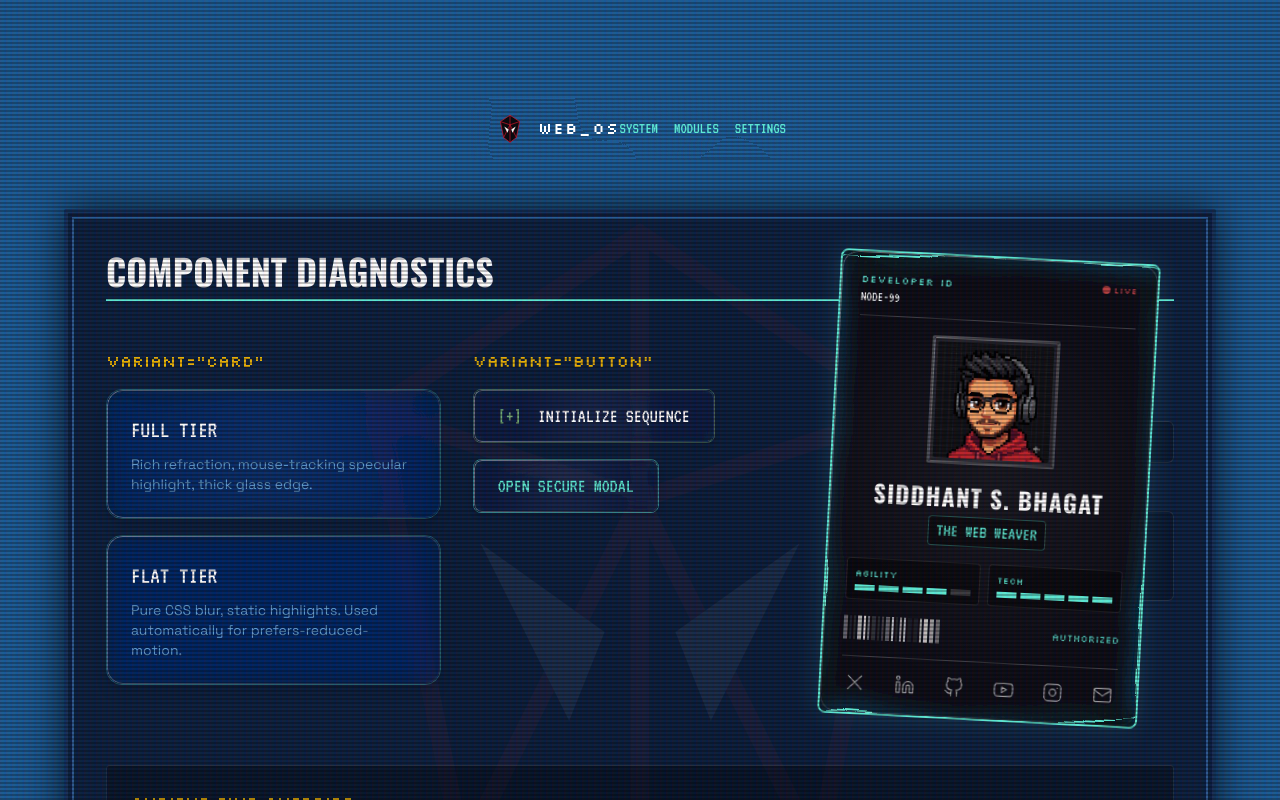
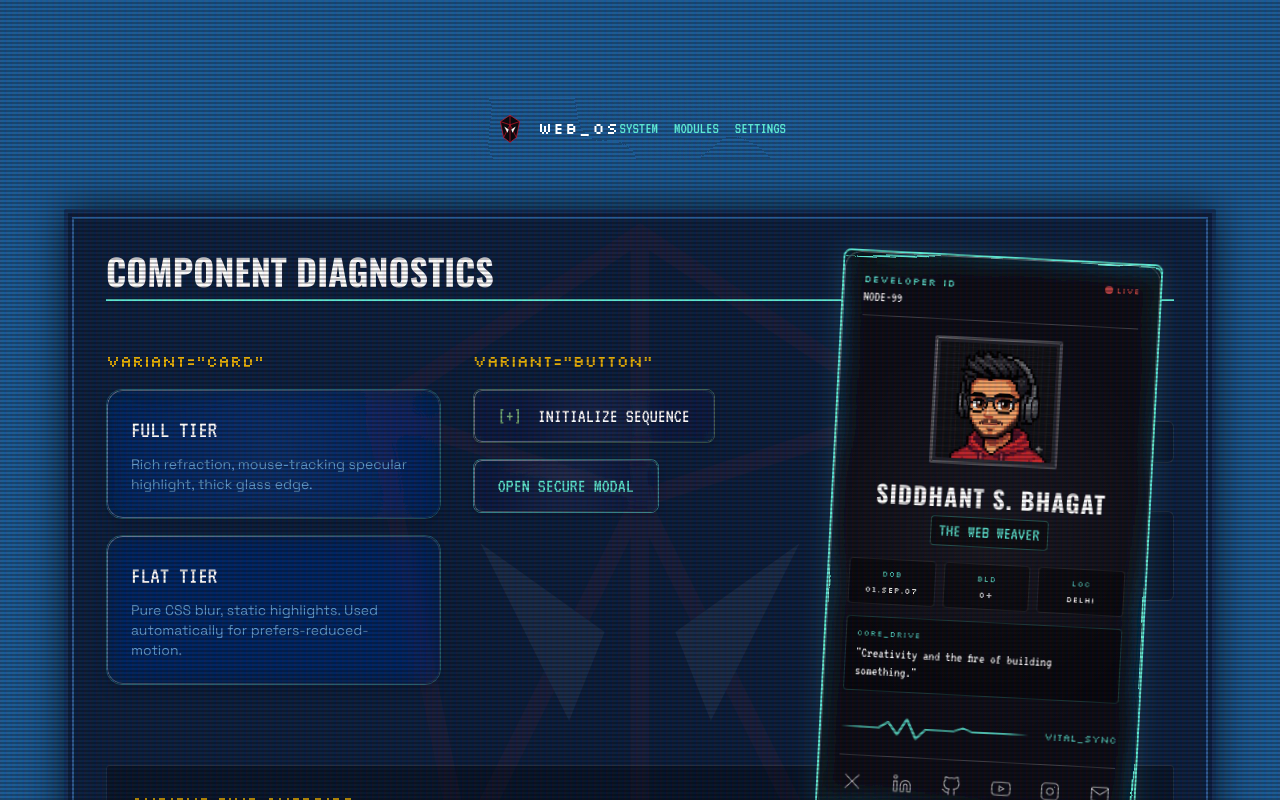
Before and after one commit to siddhantsbhagat/portfolio, a Next.js app: page /style-preview in a window 1280 px wide. Shown: the top 800 px of the page. Built offline with nearby package versions, Linux system fonts and the light colour scheme.

Commit message:
feat: personalized Spidey ID card with bio data and EKG line

```diff
--- a/src/components/SpideyCard.jsx
+++ b/src/components/SpideyCard.jsx
@@ -70,39 +70,42 @@ export default function SpideyCard() {
             </div>
           </div>
 
-          {/* Stats */}
-          <div className="grid grid-cols-2 gap-2 font-pixel text-[9px] tracking-wider text-white">
-            <div className="bg-black/40 p-2 rounded border border-white/10">
-              <div className={`mb-1 ${current.primary}`}>AGILITY</div>
-              <div className="flex gap-1">
-                <div className={`h-1.5 flex-1 ${current.accent}`}></div>
-                <div className={`h-1.5 flex-1 ${current.accent}`}></div>
-                <div className={`h-1.5 flex-1 ${current.accent}`}></div>
-                <div className={`h-1.5 flex-1 ${current.accent}`}></div>
-                <div className="h-1.5 flex-1 bg-white/20"></div>
-              </div>
-            </div>
-            <div className="bg-black/40 p-2 rounded border border-white/10">
-              <div className={`mb-1 ${current.primary}`}>TECH</div>
-              <div className="flex gap-1">
-                <div className={`h-1.5 flex-1 ${current.accent}`}></div>
-                <div className={`h-1.5 flex-1 ${current.accent}`}></div>
-                <div className={`h-1.5 flex-1 ${current.accent}`}></div>
-                <div className={`h-1.5 flex-1 ${current.accent}`}></div>
-                <div className={`h-1.5 flex-1 ${current.accent}`}></div>
-              </div>
-            </div>
+          {/* Bio Data Grid */}
+          <div className="grid grid-cols-3 gap-2 mb-3 font-pixel text-[8px] tracking-widest text-center">
+             <div className="bg-black/40 p-2 rounded border border-white/10 flex flex-col justify-center">
+                <span className="text-tracker-cyan/80 mb-1">DOB</span>
+                <span className="text-white">01.SEP.07</span>
+             </div>
+             <div className="bg-black/40 p-2 rounded border border-white/10 flex flex-col justify-center">
+                <span className="text-tracker-cyan/80 mb-1">BLD</span>
+                <span className="text-white">O+</span>
+             </div>
+             <div className="bg-black/40 p-2 rounded border border-white/10 flex flex-col justify-center">
+                <span className="text-tracker-cyan/80 mb-1">LOC</span>
+                <span className="text-white">DELHI</span>
+             </div>
           </div>
 
-          <div className="mt-4 flex items-center justify-between mb-4">
-             {/* Fake Barcode */}
-             <div className="flex h-6 gap-[2px] opacity-80 mix-blend-overlay">
-                {[...Array(20)].map((_, i) => (
-                  <div key={i} className="bg-white" style={{ width: Math.random() > 0.5 ? '2px' : '4px', opacity: Math.random() }}></div>
-                ))}
+          {/* Core Drive */}
+          <div className="mb-4 bg-black/40 p-2.5 rounded border border-tracker-cyan/20">
+             <div className="font-pixel text-[8px] text-tracker-cyan tracking-widest mb-1.5 opacity-80">CORE_DRIVE</div>
+             <div className="font-terminal text-sm text-white leading-tight">
+               "Creativity and the fire of building something."
              </div>
-             <div className={`font-pixel text-[10px] ${current.primary} animate-pulse`}>
-               AUTHORIZED
+          </div>
+
+          <div className="mt-2 flex items-center justify-between mb-4">
+             {/* EKG Heartbeat Line */}
+             <div
+               className="flex-1 relative h-6 mr-4 overflow-hidden"
+               style={{ WebkitMaskImage: 'linear-gradient(to right, transparent, black 10%, black 90%, transparent)', maskImage: 'linear-gradient(to right, transparent, black 10%, black 90%, transparent)' }}
+             >
+                <svg viewBox="0 0 100 20" fill="none" stroke="currentColor" strokeWidth="1.5" className="absolute inset-0 w-full h-full text-tracker-cyan opacity-80" preserveAspectRatio="none">
+                  <polyline points="0,10 20,10 25,5 30,15 35,2 40,18 45,10 60,10 65,7 70,10 100,10" strokeLinecap="round" strokeLinejoin="round" />
+                </svg>
+             </div>
+             <div className={`font-pixel text-[10px] ${current.primary} animate-pulse shrink-0`}>
+               VITAL_SYNC
              </div>
           </div>
 
```
